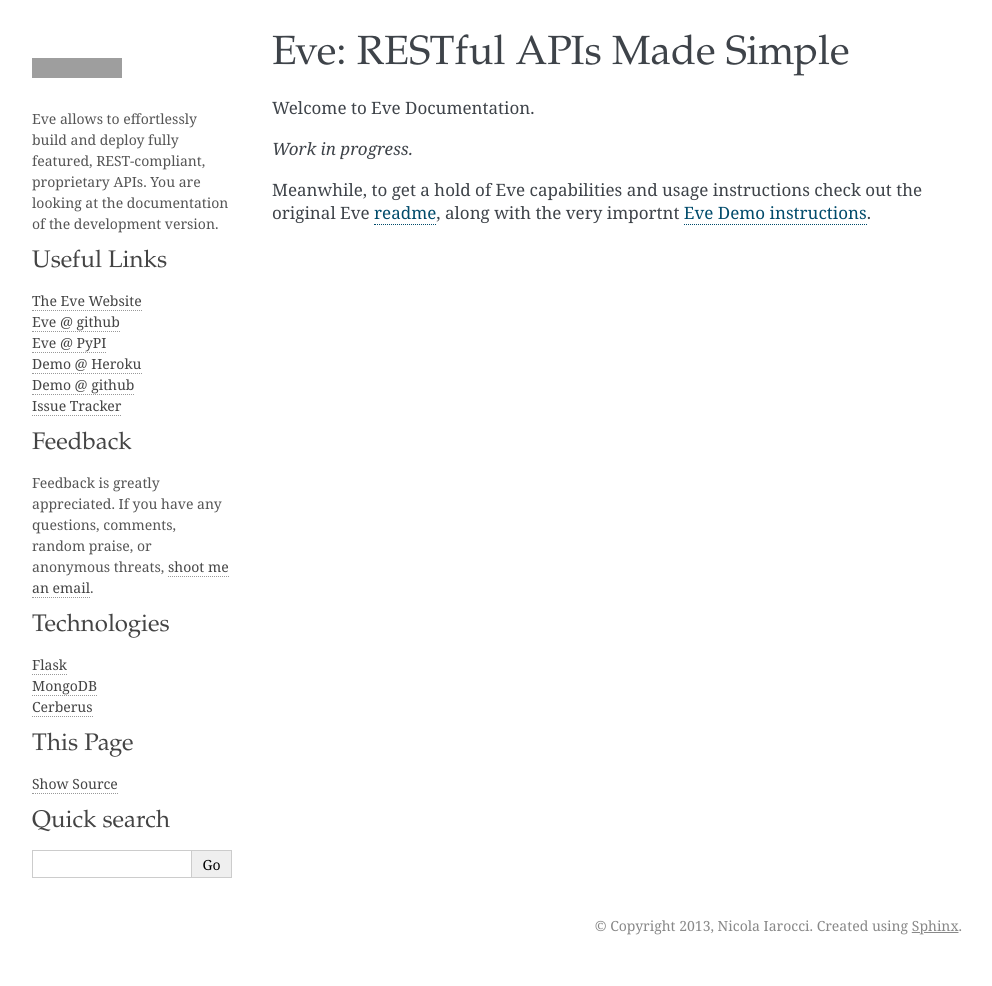
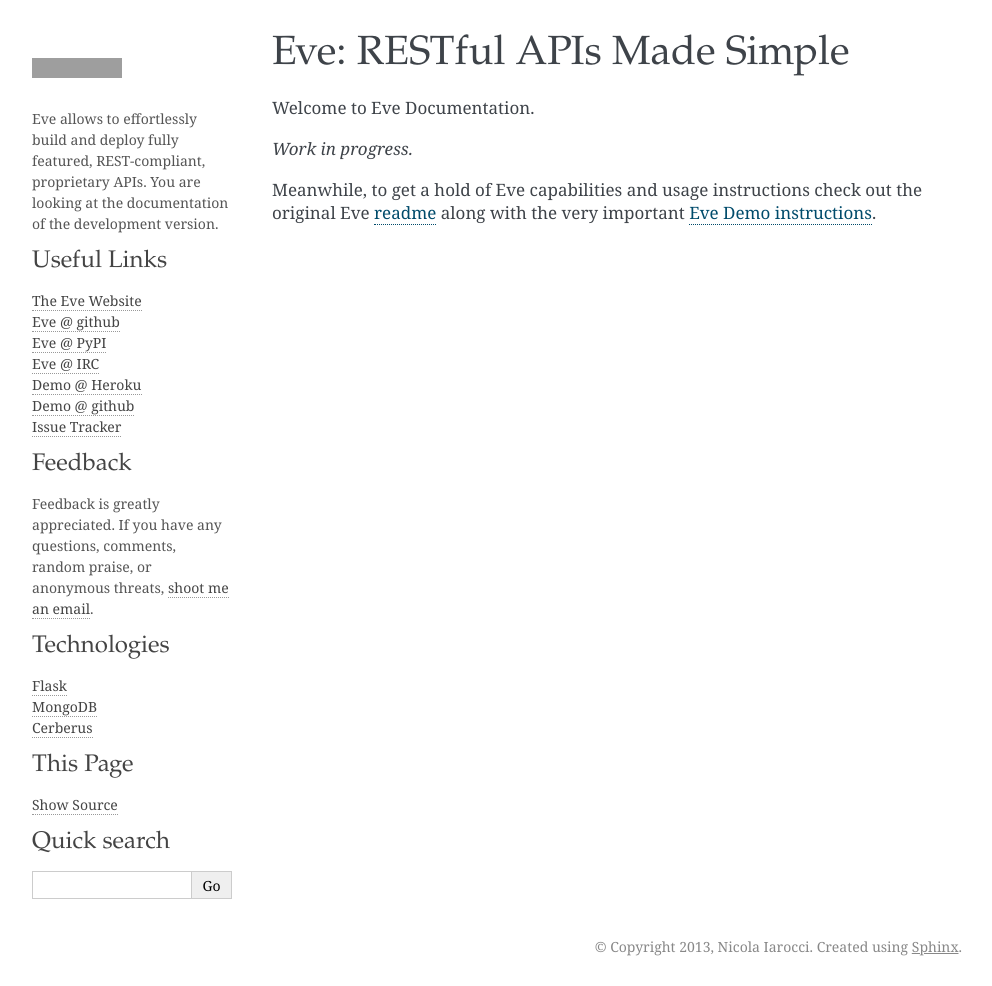
Before and after one commit to pyeve/eve, a Sphinx documentation site: the page built from docs/index.rst, in a window 1280 px wide. Shown: the whole page, without its empty margins (148-1140 px from the left). Built offline with Sphinx 7.4.7, drawn with Linux system fonts in a browser that asks for light colours; before the commit the page ends 965 px from its top, so only the background shows below that; grey boxes are pictures that could not be loaded.

Commit message:
Eve @ IRC. typos.

```diff
--- a/docs/_templates/sidebarintro.html
+++ b/docs/_templates/sidebarintro.html
@@ -11,6 +11,7 @@
   <li><a href="http://python-eve.org/">The Eve Website</a></li>
   <li><a href="http://github.com/nicolaiarocci/eve">Eve @ github</a></li>
   <li><a href="http://pypi.python.org/pypi/Eve">Eve @ PyPI</a></li>
+  <li><a href="irc://irc.freenode.net/evehq">Eve @ IRC</a>
   <li><a href="http://eve-demo.herokuapp.com/">Demo @ Heroku</a></li>
   <li><a href="http://github.com/nicolaiarocci/eve-demo">Demo @ github</a></li>
   <li><a href="http://github.com/nicolaiarocci/eve/issues">Issue Tracker</a></li>
--- a/docs/index.rst
+++ b/docs/index.rst
@@ -6,8 +6,8 @@
 *Work in progress.*
 
 Meanwhile, to get a hold of Eve capabilities and
-usage instructions check out the original Eve readme_, along with the very
-importnt `Eve Demo instructions`_.
+usage instructions check out the original Eve readme_ along with the very
+important `Eve Demo instructions`_.
 
 .. _readme: http://github.com/nicolaiarocci/eve#readme
 .. _`Eve Demo instructions`: http://github.com/nicolaiarocci/eve-demo#readme
```
